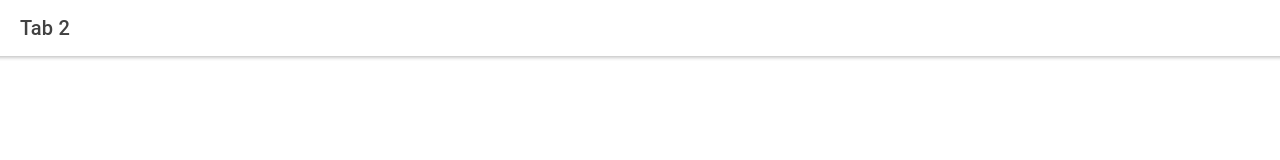
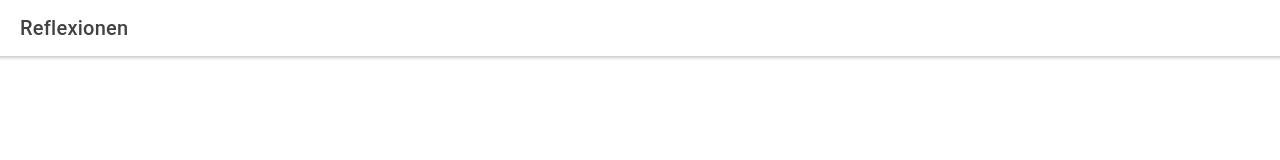
Before and after one commit to oseven-development/petrakip-app, a React (Create React App) app in the folder frontend/: page /reflections in a window 1280 px wide. Shown: the top 160 px of the page. Built offline with nearby package versions, Linux system fonts and the light colour scheme.

Commit message:
added first initial custom component

```diff
--- a/frontend/src/App.tsx
+++ b/frontend/src/App.tsx
@@ -9,7 +9,7 @@ import {
   IonTabs,
 } from '@ionic/react';
 import { IonReactRouter } from '@ionic/react-router';
-import { ellipse, square, triangle } from 'ionicons/icons';
+import { albums, person, image } from 'ionicons/icons';
 import Moments from './pages/moments';
 import Reflections from './pages/reflections';
 import Profile from './pages/profile';
@@ -53,15 +53,15 @@ const App: React.FC = () => (
         </IonRouterOutlet>
         <IonTabBar slot="bottom">
           <IonTabButton tab="moments" href="/moments">
-            <IonIcon icon={triangle} />
+            <IonIcon icon={image} />
             <IonLabel>Momente</IonLabel>
           </IonTabButton>
           <IonTabButton tab="reflections" href="/reflections">
-            <IonIcon icon={ellipse} />
+            <IonIcon icon={albums} />
             <IonLabel>Reflexionen</IonLabel>
           </IonTabButton>
           <IonTabButton tab="profile" href="/profile">
-            <IonIcon icon={square} />
+            <IonIcon icon={person} />
             <IonLabel>Profil</IonLabel>
           </IonTabButton>
         </IonTabBar>
--- /dev/null
+++ b/frontend/src/components/header/index.tsx
@@ -0,0 +1,20 @@
+import { IonHeader, IonPage, IonTitle, IonToolbar } from '@ionic/react';
+import { PropsWithChildren } from 'react';
+
+interface HeaderProps {
+  pageTitle:string
+}
+
+const Header: React.FC<HeaderProps> = ({pageTitle}) => {
+  return (
+    <IonPage>
+      <IonHeader>
+        <IonToolbar>
+          <IonTitle>{pageTitle}</IonTitle>
+        </IonToolbar>
+      </IonHeader>
+    </IonPage>
+  );
+};
+
+export default Header;
--- a/frontend/src/pages/moments/index.tsx
+++ b/frontend/src/pages/moments/index.tsx
@@ -1,14 +1,11 @@
 import { IonContent, IonHeader, IonPage, IonTitle, IonToolbar } from '@ionic/react';
 import ExploreContainer from '../../components/ExploreContainer';
+import Header from '../../components/header';
 
 const Moments: React.FC = () => {
   return (
     <IonPage>
-      <IonHeader>
-        <IonToolbar>
-          <IonTitle>Tab 1</IonTitle>
-        </IonToolbar>
-      </IonHeader>
+     <Header pageTitle={'Momente'} />
       <IonContent fullscreen>
         <IonHeader collapse="condense">
           <IonToolbar>
--- a/frontend/src/pages/profile/index.tsx
+++ b/frontend/src/pages/profile/index.tsx
@@ -1,14 +1,11 @@
 import { IonContent, IonHeader, IonPage, IonTitle, IonToolbar } from '@ionic/react';
 import ExploreContainer from '../../components/ExploreContainer';
+import Header from '../../components/header';
 
 const Profile: React.FC = () => {
   return (
     <IonPage>
-      <IonHeader>
-        <IonToolbar>
-          <IonTitle>Tab 3</IonTitle>
-        </IonToolbar>
-      </IonHeader>
+      <Header pageTitle={'Profile'} />
       <IonContent fullscreen>
         <IonHeader collapse="condense">
           <IonToolbar>
--- a/frontend/src/pages/reflections/index.tsx
+++ b/frontend/src/pages/reflections/index.tsx
@@ -1,14 +1,11 @@
 import { IonContent, IonHeader, IonPage, IonTitle, IonToolbar } from '@ionic/react';
 import ExploreContainer from '../../components/ExploreContainer';
+import Header from '../../components/header';
 
 const Reflections: React.FC = () => {
   return (
     <IonPage>
-      <IonHeader>
-        <IonToolbar>
-          <IonTitle>Tab 2</IonTitle>
-        </IonToolbar>
-      </IonHeader>
+      <Header pageTitle={'Reflexionen'} />
       <IonContent fullscreen>
         <IonHeader collapse="condense">
           <IonToolbar>
```
Also changed, not shown: 1 other file (tests, documents, lock files or other folders).
